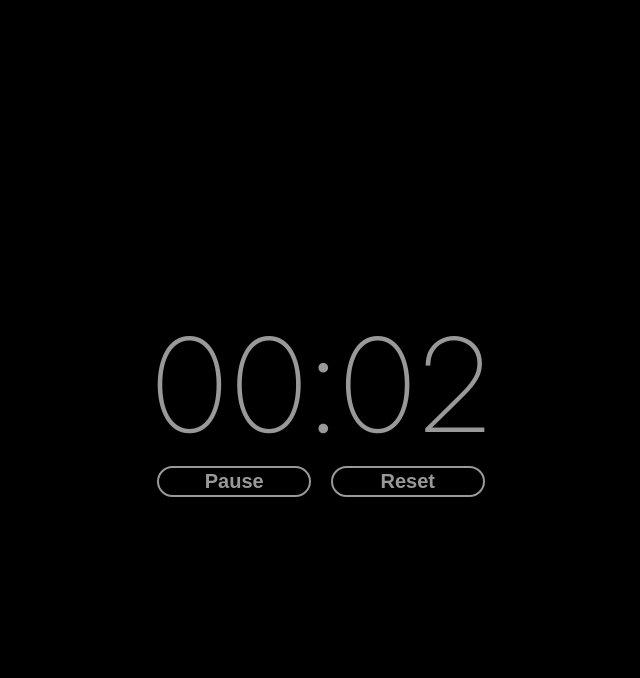
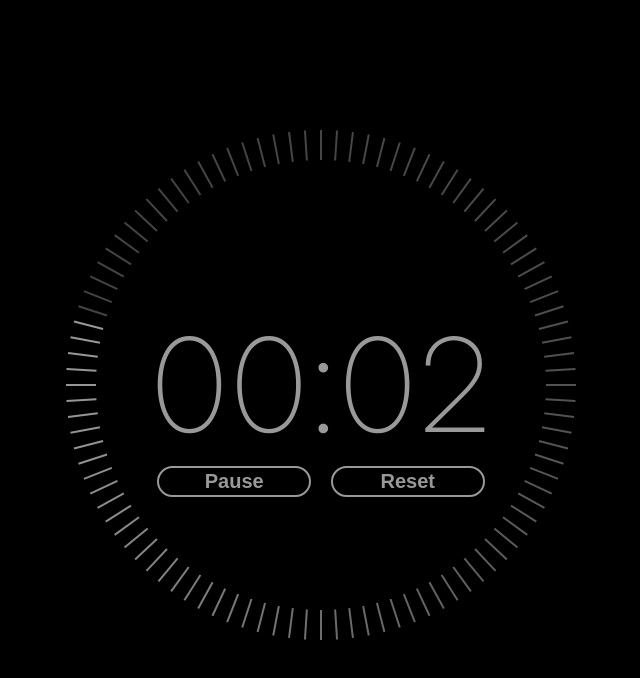
Before and after one commit to Joaqo99/Take-your-time, a plain HTML site: page index.html in a window 1280 px wide. Both pictures are taken after a click on the button "Start". Shown: the whole page, without its empty margins (319-959 px from the left). Drawn offline with Linux system fonts and the light colour scheme.

Commit message:
Milisegundos - Arreglar null values e intervalo

```diff
--- a/codigo.js
+++ b/codigo.js
@@ -6,6 +6,39 @@ const boton_reset = document.getElementById("reset");
 
 let relojero;
 let tiempo_transcurrido = 0;
+
+/* Bloque de palitos/segunderos */
+
+const fragmento = document.createDocumentFragment();
+
+const f = x => 15 * Math.sin(Math.PI * x)
+const g = y => 15 * Math.cos(Math.PI * y)
+
+for (i = 0; i < 100; i++){
+    const palito = document.createElement("DIV");
+    fragmento.appendChild(palito)
+    palito.style.transform = `rotate(${i*3.6}deg) translate(${f(i)}em, ${-g(i)}em)`
+    palito.setAttribute("class", "milisegundo")
+    if (i > 50 && i % 2 == 1){
+        palito.setAttribute("id",`milisegundo-${i-50}`)
+    }else if (i < 50 && i % 2 == 1){
+        palito.setAttribute("id",`milisegundo-${i+50}`)
+    }else{
+        palito.id = `milisegundo-${i}`
+
+    }
+
+}
+
+contenedor_reloj.appendChild(fragmento)
+
+let lista_milisegundos_I = document.querySelectorAll(".milisegundo");
+let lista_milisegundos_II = []
+
+for (i in lista_milisegundos_I){
+    lista_milisegundos_II.push(document.getElementById(`milisegundo-${i}`))
+}
+/* Fin del bloque */
 
 const control = () =>{
     const pausado = !boton_control.classList.contains("pause");
@@ -25,6 +58,7 @@ const control = () =>{
 const pause = () =>{
     /* hacer algoritmo de pausa de milisegundos*/
     clearInterval(relojero);
+    clearInterval(cronometro_milisegundos);
 }
 
 const reset = () =>{
@@ -33,6 +67,7 @@ const reset = () =>{
     boton_control.classList.add("start")
     tiempo_transcurrido = 0;
     clearInterval(relojero);
+    clearInterval(cronometro_milisegundos);
     reloj.textContent = "00:00"
     boton_control.textContent = "Start"
 }
@@ -40,6 +75,18 @@ const reset = () =>{
 const start = () =>{
     /* hacer algoritmo de milisegundos */
     let tiempo_arranque = Date.now() - tiempo_transcurrido;
+
+    var cronometro_milisegundos = setInterval(milisegs_runner, 10)
+    let milisegundo = 0
+    function milisegs_runner(){
+        if (milisegundo % 2 == 1){
+            lista_milisegundos_II[milisegundo].classList.add("milisegundo-animacion-par")
+        }else{
+            lista_milisegundos_II[milisegundo].classList.add("milisegundo-animacion-impar")
+        }
+        milisegundo += 1
+    }
+
     relojero = setInterval( ()=>{
         tiempo_transcurrido = Date.now() - tiempo_arranque;
         reloj.textContent = calculateTime(tiempo_transcurrido);
--- a/estilos.css
+++ b/estilos.css
@@ -18,7 +18,11 @@ body{
     flex-wrap: wrap;
     text-align: center;
 }
-
+.contenedor-reloj{
+    display: flex;
+    justify-content: center;
+    align-items: center;
+}
 #reloj{
     color: #999;
     font-size: 8em;
@@ -57,6 +61,52 @@ body{
     background-color: #e22;
     color: #000;
 }
+
+/* milisegundos*/
+
+.milisegundo{
+    display: inline-block;
+    position: absolute;
+    width: 2px;
+    height: 30px;
+    background: #444;
+}
+
+.milisegundo-animacion-par{
+    animation-name: milisegundos-anim-par;
+    animation-duration: 1s;
+    animation-iteration-count: infinite;
+}
+
+.milisegundo-animacion-impar{
+    animation-name: milisegundos-anim-impar;
+    animation-duration: 1s;
+    animation-iteration-count: infinite;
+}
+
+@keyframes milisegundos-anim-par{
+    0%{
+        background-color: #999;
+    }
+
+    100%{
+        background-color: #444;
+    }
+
+}
+
+@keyframes milisegundos-anim-impar{
+    0%{
+        background-color: #999;
+    }
+
+    100%{
+        background-color: #444;
+    }
+
+}
+
+/* responsive*/
 
 @media only screen and (max-width:500px){
     .contenedor{
```
